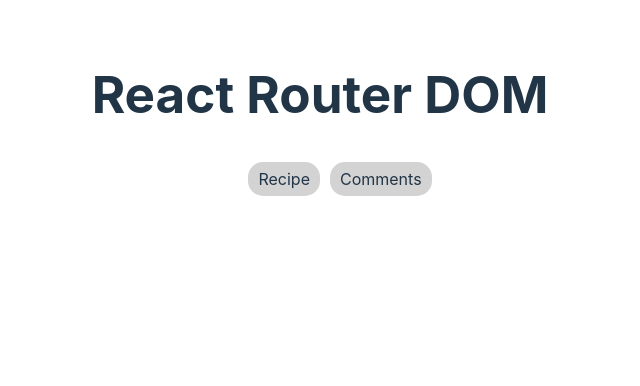
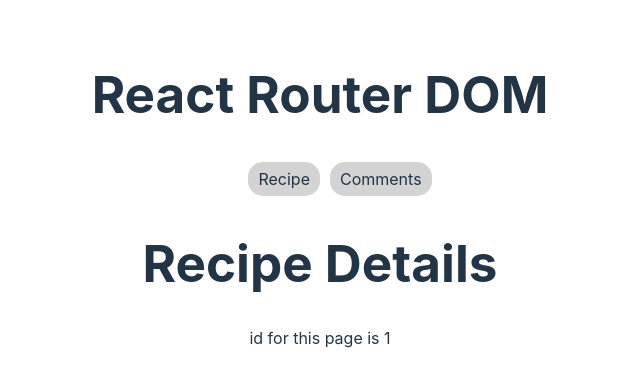
Before and after one commit to drajnish/react-concepts, a React (Vite) app: page /recipe/1 in a window 1280 px wide. Shown: the top 386 px of the page, without its empty margins (320-960 px from the left). Built offline with nearby package versions, Linux system fonts and the light colour scheme.

Commit message:
page not found route

```diff
--- a/src/App.jsx
+++ b/src/App.jsx
@@ -3,6 +3,8 @@
 // import FormComponent from './components/form';
 import CommentsList from './pages/comments';
 import RecipeList from './pages/recipe';
+import RecipeDetails from './pages/recipe-details';
+import PageNotFound from './pages/not-found';
 // import UseReducerExample from './components/useReducer';
 // import ContextButton from './components/context/button';
 // import ContextText from './components/context/text';
@@ -49,8 +51,10 @@
         </ul>
       </div>
       <Routes>
-        <Route path="recipe" element={<RecipeList />} />
-        <Route path="comments" element={<CommentsList />} />
+        <Route path="/recipe" element={<RecipeList />} />
+        <Route path="/comments" element={<CommentsList />} />
+        <Route path="/recipe/:id" element={<RecipeDetails />} />
+        <Route path="*" element={<PageNotFound />} />
       </Routes>
     </>
   );
--- /dev/null
+++ b/src/pages/not-found/index.jsx
@@ -0,0 +1,15 @@
+import { Link } from 'react-router-dom';
+
+function PageNotFound() {
+  return (
+    <div>
+      <h1>Page Not Found</h1>
+      <p>This page does not exist</p>
+      <p>
+        Go back to <Link to={'/recipe'}>Recipe Page</Link>
+      </p>
+    </div>
+  );
+}
+
+export default PageNotFound;
--- /dev/null
+++ b/src/pages/recipe-details/index.jsx
@@ -0,0 +1,13 @@
+import { useParams } from 'react-router-dom';
+
+function RecipeDetails() {
+  const { id } = useParams();
+  return (
+    <div>
+      <h1>Recipe Details</h1>
+      <p>id for this page is {id}</p>
+    </div>
+  );
+}
+
+export default RecipeDetails;
--- a/src/pages/recipe/index.jsx
+++ b/src/pages/recipe/index.jsx
@@ -1,4 +1,9 @@
+import { useLocation } from 'react-router-dom';
+
 function RecipeList() {
+  const location = useLocation();
+  console.log(location);
+
   return (
     <div>
       <h1>Recipe List</h1>
```
